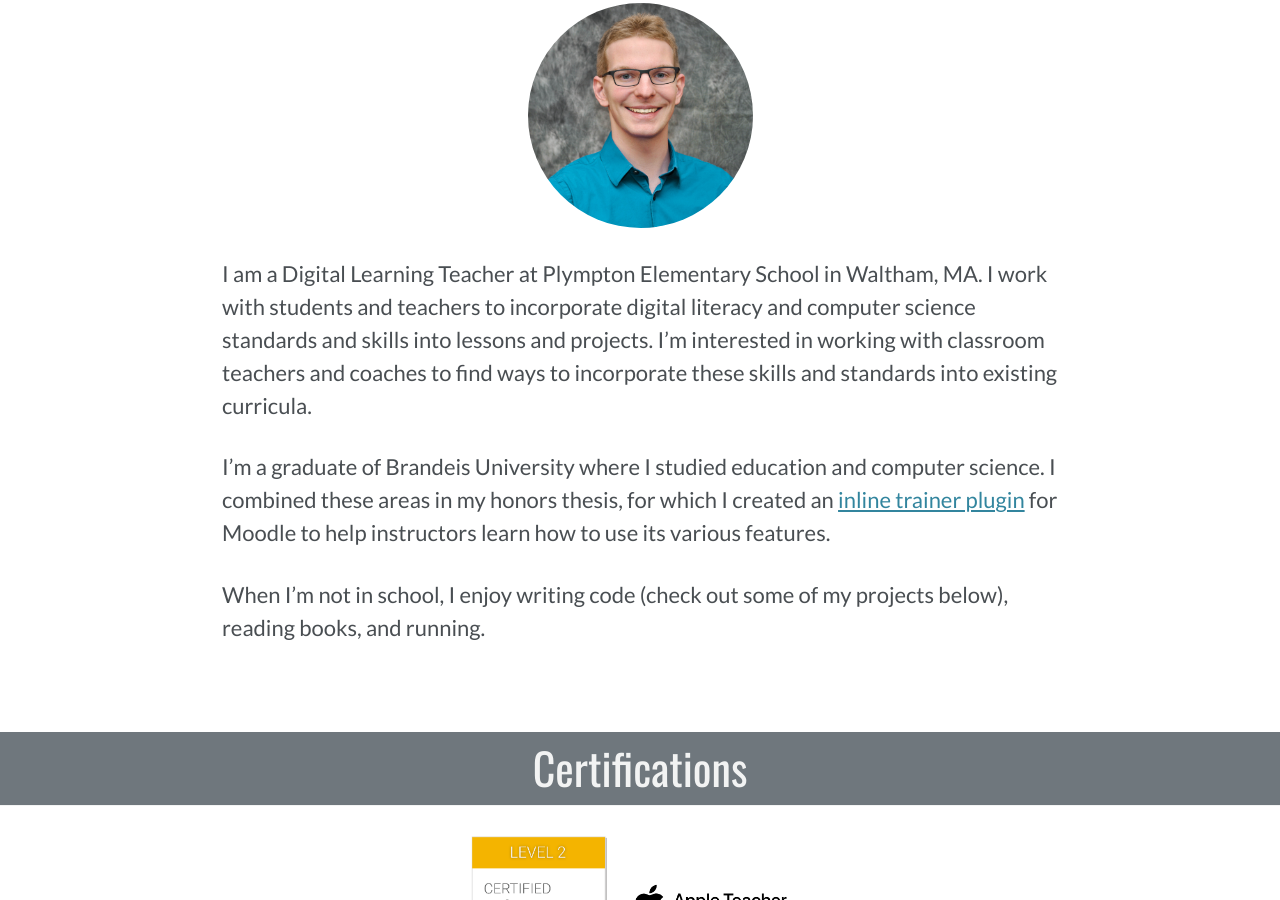
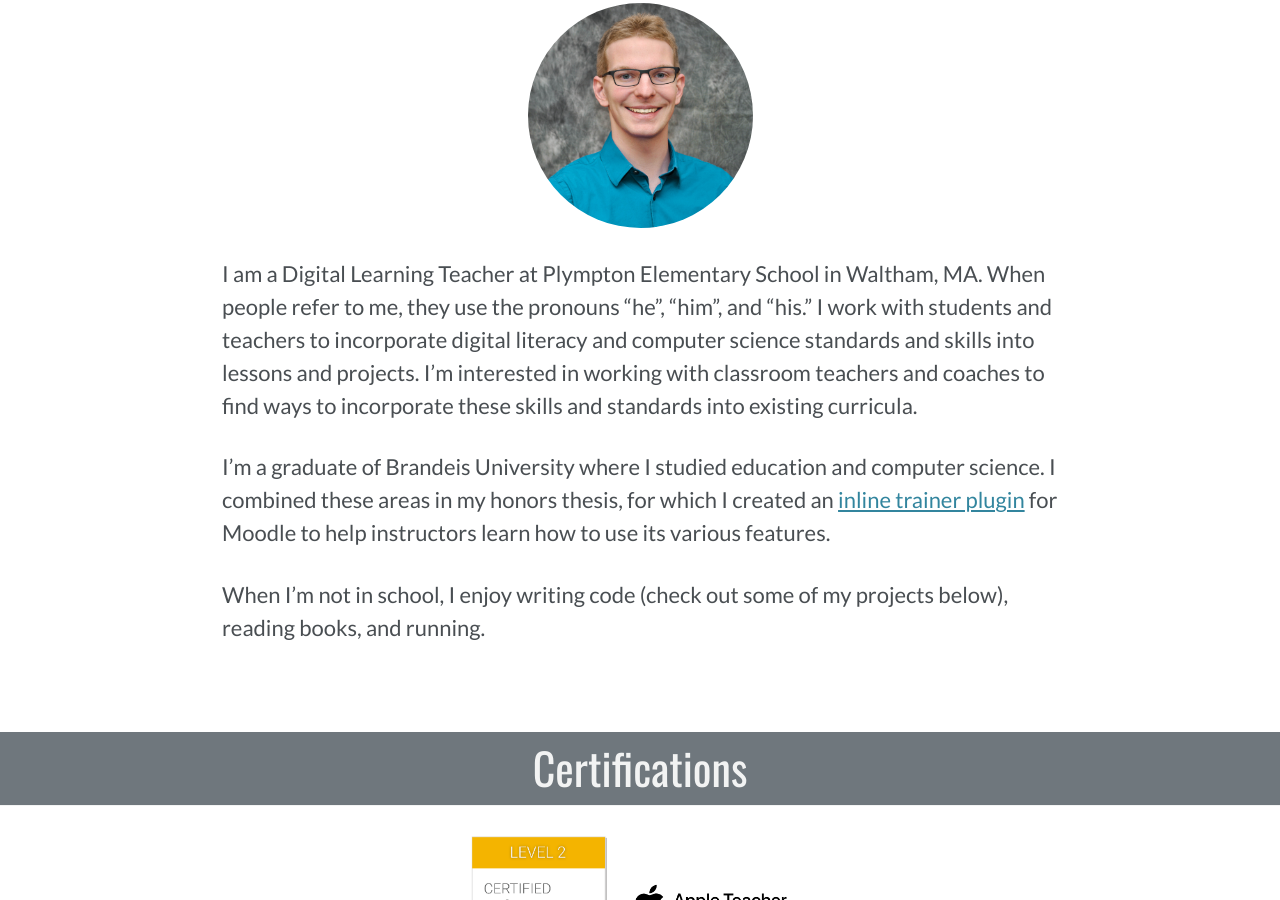
Before and after one commit to zakkolar/io.zak, a Jekyll site: the page built from _pages/about.md, in a window 1280 px wide and 900 px high, scrolled down 329 px. Built offline with Jekyll 4.4.1, drawn with Linux system fonts in a browser that asks for light colours; cached includes are drawn as plain includes; nearby versions of some CDN libraries; comment, search, counter and statistics services are not loaded; a style sheet for code colours, icons or effects is not loaded.

Commit message:
added pronouns to bio

```diff
--- a/_pages/about.md
+++ b/_pages/about.md
@@ -19,7 +19,7 @@ badges:
 <img class="image-circle center-image" alt="Headshot of Zak Kolar" title="Zak Kolar" src="{{ "assets/images/zak-headshot.jpg" | relative_url }}">
 
 
-I am a Digital Learning Teacher at Plympton Elementary School in Waltham, MA. I work with students and teachers to incorporate digital literacy and computer science standards and skills into lessons and projects. I'm interested in working with classroom teachers and coaches to find ways to incorporate these skills and standards into existing curricula.
+I am a Digital Learning Teacher at Plympton Elementary School in Waltham, MA. When people refer to me, they use the pronouns "he", "him", and "his." I work with students and teachers to incorporate digital literacy and computer science standards and skills into lessons and projects. I'm interested in working with classroom teachers and coaches to find ways to incorporate these skills and standards into existing curricula.
 
 I'm a graduate of Brandeis University where I studied education and computer science. I combined these areas in my honors thesis, for which I created an [inline trainer plugin]({% link _projects/moodle-inline-trainer.md %}) for Moodle to help instructors learn how to use its various features.
 
```
